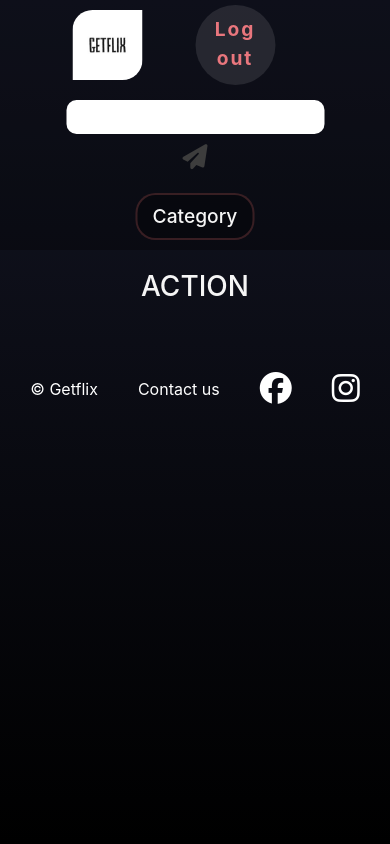
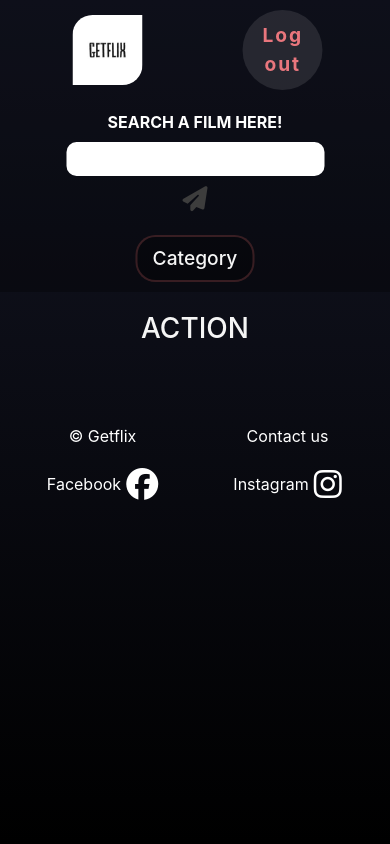
Before and after one commit to Nicolas-Enuset/getflix-becode, a PHP site: page /category/action.php in a window 390 px wide. Run offline with PHP 8.4, Linux system fonts and the light colour scheme; data that the repository does not hold is empty; a stand-in replaces the project's code that opens the database connection; some libraries are stand-ins or nearby versions.

Commit message:
page categorie ligthhouse fait

```diff
--- a/category/action.php
+++ b/category/action.php
@@ -4,7 +4,7 @@ session_start();
 <?php
     include("../head.php")
 ?>
-<title>apache_get_version</title>
+<title>Action film</title>
 </head>
 
 <!-- body -->
@@ -31,7 +31,7 @@ session_start();
                         <a href="../category/animation.php">animation</a>
                         <a href="../category/comedy.php">comedy</a>
                         <a href="../category/dramatic.php">dramatic</a>
-                        <a href="../category/fantasy.php">fantasy</a>
+                        <a href="../category/fantasy.php">family</a>
                         <a href="../category/horror.php">horror</a>
                         <a href="../category/science-fiction.php">Sci-fi</a>
                         <a href="../category/thriller.php">thriller</a>
@@ -40,8 +40,9 @@ session_start();
             </li>
             <li>
                 <form action="" method="POST">
+                    <label for="searchFilm">Search a film here!</label>
                     <input type="text" id="searchFilm" class="searchFilm">
-                    <button type="submit" class="btnSearch"><i class="fas fa-paper-plane"></i></button>
+                    <button type="submit" class="btnSearch" aria-label="search_button"><i class="fas fa-paper-plane"></i></button>
                 </form>
             </li>
             <li>
@@ -65,20 +66,20 @@ session_start();
         ?>
         <div class="movieContainer">
             <div class="hover">
-                <img src="<?php echo $data['movie_image']; ?>">
+                <img src="<?php echo $data['movie_image']; ?>" alt="<?php echo $data['title'] ?>">
                 <!-- Button trigger modal -->
                 <button class = "btn btn-secondary " data-toggle = "modal" data-target = "#myModal<?php echo $i ?>">
                    More Info
                 </button>
             </div>
-<!-- Modal -->
+        <!-- Modal -->
             <div class = "modal fade" id ="myModal<?php echo $i ?>" tabindex = "-1" role = "dialog"
                aria-labelledby = "myModalLabel" aria-hidden = "true">
 
                <div class = "modal-dialog">
                   <div class = "modal-content">
                      <div class = "modal-header">
-                        <h4 class = "modal-title" id = "myModalLabel">
+                        <h4 class = "modal-title" >
                         <?php echo $data['title']; ?>
                         </h4>
                      </div>
--- a/footer.php
+++ b/footer.php
@@ -3,8 +3,8 @@
         <ul>
             <li>&#169 Getflix</li>
             <li><a href="mailto:haenen.sylvain@gmail.com">Contact us</a></li>
-            <li><a href="https://www.facebook.com/"><i class="fab fa-facebook"></i></a></li>
-            <li><a href="https://www.instagram.com/"><i class="fab fa-instagram"></i></a></li>
+            <li><a href="https://www.facebook.com/"><p>Facebook</p><i class="fab fa-facebook"></i></a></li>
+            <li><a href="https://www.instagram.com/"><p>Instagram</p><i class="fab fa-instagram"></i></a></li>
         </ul>
     </footer>
 
--- a/navBar.php
+++ b/navBar.php
@@ -9,7 +9,7 @@
             <li>
                 <form action="" method="POST">
                     <input type="text" id="searchFilm" class="searchFilm">
-                    <button type="submit" class="btnSearch"><i class="fas fa-paper-plane"></i></button>
+                    <button type="submit" class="btnSearch" aria-label="search_button><i class="fas fa-paper-plane"></i></button>
                 </form>
             </li>
             <li>
--- a/styles.css
+++ b/styles.css
@@ -4,7 +4,6 @@ body {
   font-family: "Open Sans", sans-serif;
   padding: 0;
   margin: 0;
-  position: relative;
 }
 
 body:not(#bodySignup, #bodyLogin) {
@@ -14,6 +13,7 @@ body:not(#bodySignup, #bodyLogin) {
 #container {
   flex: 1 0 auto;
 }
+
 #bodyMainPage {
   background-color: black;
 }
@@ -124,8 +124,7 @@ header .btnSearch:hover i {
 
 #bodyMainPage .selectionMenu,
 #bodyCategory .selectionMenu {
-  margin-left: 50%;
-  transform: translateX(-50%);
+  position: absolute;
 }
 
 #bodyMainPage .selectionMenu a,
@@ -142,7 +141,21 @@ header .btnSearch:hover i {
   border-bottom: 1px solid whitesmoke;
 }
 
+#bodyMainPage ul li:nth-child(2),
+#bodyCategory ul li:nth-child(2) {
+  position: relative;
+  display: flex;
+  flex-direction: column;
+  justify-content: center;
+  align-items: center;
+}
+
 .dropdown {
+  top: 135px;
+  display: flex;
+  flex-direction: column;
+  justify-content: center;
+  align-items: center;
   opacity: 0;
   pointer-events: none;
 }
@@ -158,11 +171,6 @@ header .btnSearch:hover i {
   pointer-events: all;
 }
 
-#bodyMainPage ul li:nth-child(2) section,
-#bodyCategory ul li:nth-child(2) section {
-  position: absolute;
-}
-
 #bodyCategory header li:nth-child(4) a,
 #bodyMainPage header li:nth-child(4) a {
   text-decoration: none;
@@ -173,13 +181,22 @@ header .btnSearch:hover i {
   color: rgba(255, 128, 134, 0.9);
 }
 
-#bodyMainPage header li:nth-child(4),
-#bodyCategory header li:nth-child(4) {
+#bodyCategory header li label,
+#bodyMainPage header li label {
+  text-transform: uppercase;
+  font-weight: bold;
+}
+
+#bodyMainPage header li:nth-child(4) a,
+#bodyCategory header li:nth-child(4) a {
   text-align: center;
   background-color: rgba(255, 255, 255, 0.1);
   height: 80px;
   width: 80px;
   border-radius: 50%;
+  display: flex;
+  justify-content: center;
+  align-items: center;
 }
 
 /* nav bar search film */
@@ -223,14 +240,23 @@ footer ul li {
   margin: 0 20px;
 }
 
+footer li p {
+  display: inline;
+  margin: 0 5px 0 0;
+}
+
 footer a,
 li {
   text-decoration: none;
   font-size: 1rem;
   color: white;
+  display: flex;
+  flex-direction: row;
+  justify-content: center;
+  align-items: center;
 }
 
-footer li:nth-child(2) a:hover {
+footer li a:hover {
   text-decoration: none;
   color: rgba(255, 255, 255, 0.8);
 }
@@ -548,27 +574,27 @@ input:focus {
 
 .movieContainer {
   width: 250px;
+  margin: 10px 20px;
 }
 
-/* responsive nav bar */
+/* responsive nav bar et footer*/
 
-@media screen and (max-width: 430px) {
+@media screen and (max-width: 490px) {
   header ul {
     display: grid;
     grid-template-columns: 1fr 1fr;
     grid-template-rows: auto auto auto;
   }
 
-  #bodyCategory li:nth-child(1),
+  #bodyCategory header li:nth-child(1),
   header li:nth-child(1) {
     grid-column: 1 /2;
     grid-row: 1 / 2;
     display: flex;
     justify-content: center;
-    align-items: center;
   }
 
-  #bodyCategory li:nth-child(2),
+  #bodyCategory header li:nth-child(2),
   header li:nth-child(2) {
     grid-column: 1 / 3;
     grid-row: 2 / 3;
@@ -577,7 +603,7 @@ input:focus {
     align-items: center;
   }
 
-  #bodyCategory li:nth-child(3),
+  #bodyCategory header li:nth-child(3),
   header li:nth-child(3) {
     grid-column: 2 / 3;
     grid-row: 1 / 2;
@@ -598,24 +624,24 @@ input:focus {
     text-align: center;
   }
 
-  #bodyLogin ul {
+  #bodyLogin header ul {
     grid-template-columns: 1fr;
     grid-template-rows: auto auto auto;
   }
 
-  #bodyLogin ul img,
-  #bodyRetrievePassword ul img,
-  #bodySignup ul img {
+  #bodyLogin header ul img,
+  #bodyRetrievePassword header ul img,
+  #bodySignup header ul img {
     height: 150px;
   }
 
-  #bodyLogin li:nth-child(1) {
+  #bodyLogin header li:nth-child(1) {
     grid-column: 1;
     grid-row: 1 / 2;
     text-align: center;
   }
 
-  #bodyLogin li:nth-child(2) {
+  #bodyLogin header li:nth-child(2) {
     grid-column: 1;
     grid-row: 2 / 3;
     text-align: center;
@@ -641,11 +667,7 @@ input:focus {
     align-items: center;
     justify-content: center;
   }
-}
 
-/* media screen main page */
-
-@media screen and (max-width: 430px) {
   #bodyMainPage header ul,
   #bodyCategory header ul {
     display: grid;
@@ -657,15 +679,14 @@ input:focus {
     height: 100px;
   }
 
-  #bodyMainPage li:nth-child(1),
-  #bodyCategory li:nth-child(1) {
+  #bodyMainPage header li:nth-child(1) {
     grid-column: 1;
     grid-row: 1 / 2;
     text-align: center;
   }
 
-  #bodyMainPage li:nth-child(2),
-  #bodyCategory li:nth-child(2) {
+  #bodyMainPage header li:nth-child(2),
+  #bodyCategory header li:nth-child(2) {
     grid-column: 1 / 3;
     grid-row: 3 / 4;
     text-align: center;
@@ -677,28 +698,56 @@ input:focus {
     padding: 0;
   }
 
-  #bodyMainPage li:nth-child(3),
-  #bodyCategory li:nth-child(3) {
+  #bodyMainPage header li:nth-child(3),
+  #bodyCategory header li:nth-child(3) {
     grid-column: 1 / 3;
     grid-row: 2 / 3;
     text-align: center;
   }
 
-  #bodyMainPage li:nth-child(3) input,
-  #bodyCategory li:nth-child(3) input {
+  #bodyMainPage header li:nth-child(3) input,
+  #bodyCategory header li:nth-child(3) input {
     width: 100%;
   }
 
-  #bodyMainPage li:nth-child(4),
-  #bodyMCategory li:nth-child(4) {
+  #bodyMainPage header li:nth-child(4),
+  #bodyCategory header li:nth-child(4) {
     grid-column: 2 / 3;
     grid-row: 1;
-    margin-left: 50%;
-    transform: translateX(-50%);
+  }
+
+  footer ul {
+    display: grid;
+    grid-template-columns: 1fr 1fr;
+    grid-template-rows: auto auto;
+  }
+
+  footer ul li {
+    margin: 10px;
+  }
+
+  footer ul li:nth-child(1) {
+    grid-column: 1 / 2;
+    grid-row: 1 / 2;
+  }
+
+  footer ul li:nth-child(2) {
+    grid-column: 2 / 3;
+    grid-row: 1 / 2;
+  }
+
+  footer ul li:nth-child(3) {
+    grid-column: 1 / 2;
+    grid-row: 2 / 3;
+  }
+
+  footer ul li:nth-child(4) {
+    grid-column: 2 / 3;
+    grid-row: 2 / 3;
   }
 }
 
-@media screen and (min-width: 430px) and (max-width: 530px) {
+@media screen and (min-width: 490px) and (max-width: 530px) {
   #bodyMainPage header ul,
   #bodyCategory header ul {
     display: grid;
```
Also changed, not shown: category/adventure.php (+5 -4 lines), category/animation.php (+5 -4 lines), category/comedy.php (+5 -4 lines), category/dramatic.php (+5 -4 lines), category/fantasy.php (+5 -4 lines), category/horror.php (+5 -4 lines), category/science-fiction.php (+5 -4 lines), category/thriller.php (+5 -4 lines), pictures/logo-svg.svg (added).
